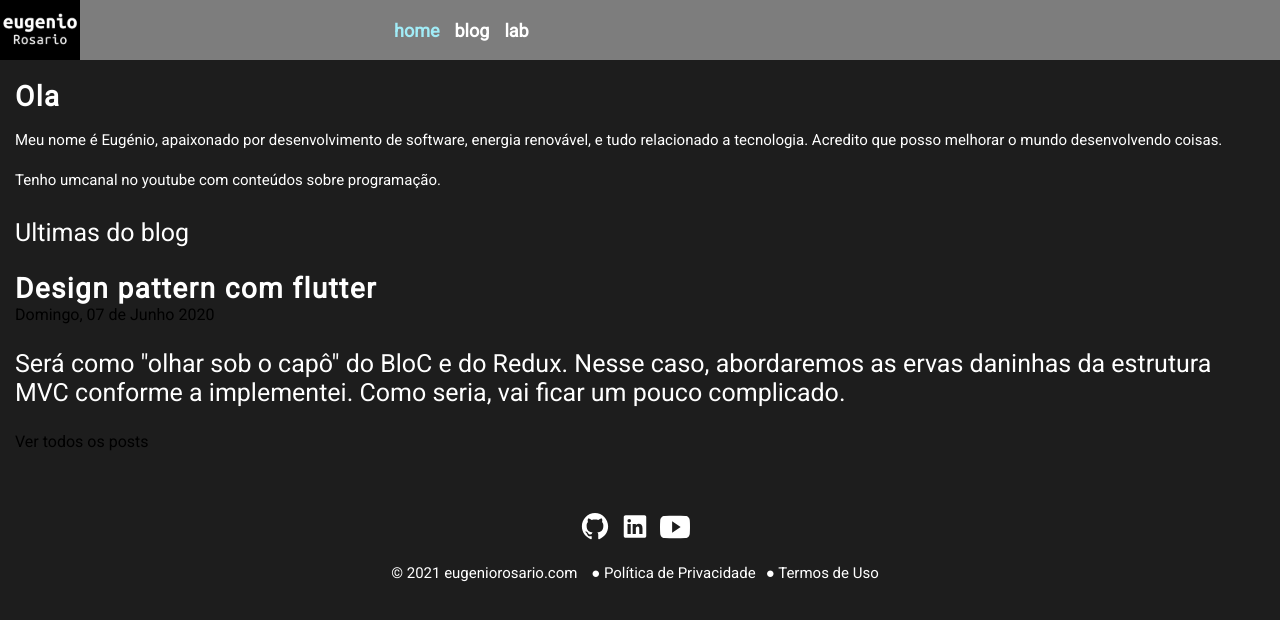
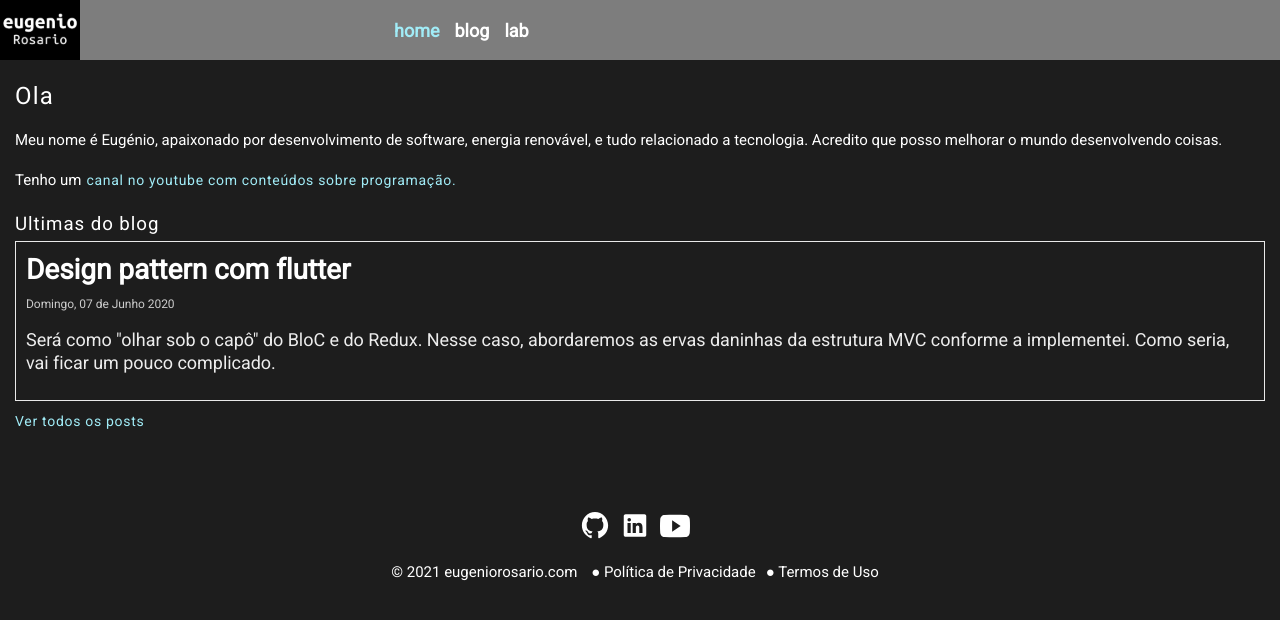
Before and after one commit to MrRosario/erblog, a Next.js app: page / in a window 1280 px wide. Shown: the top 620 px of the page. Built offline with nearby package versions, Linux system fonts and the light colour scheme.

Commit message:
chore: BEM pattern

```diff
--- a/styles/globals.css
+++ b/styles/globals.css
@@ -15,20 +15,15 @@ a {
 * {
   box-sizing: border-box;
 }
-h1, h2{
+h1, h2, h3{
+  font-style: normal;
+  font-weight: 300;
   color: #ffffff;
-  font-size: 28px;
   line-height: 33px;
   letter-spacing: 0.05em;
   margin: 0;
 }
-h3{
-  font-style: normal;
-  font-weight: 300;
-  font-size: 25px;
-  line-height: 29px;
-  color: #FFFFFF;
-}
+
 p{
   color: #ffffff;
   font-size: 15px;
@@ -44,9 +39,10 @@ p{
 
 /*****PAGINA HOME******/
 
-.introduction .linkToYT{ margin-left: 5px;}
-.introduction .linkToYT,
-.seeMorePostsLink{
+.introduction .btn-view-more{
+  margin-left: 5px;
+}
+.btn-view-more{
   font-weight: 500;
   font-size: 14px;
   line-height: 16px;
@@ -54,8 +50,7 @@ p{
   color: #A1ECF7;
   margin-bottom: 10px;
 }
-
-.recentPosts{
+.recent-posts{
   padding-bottom: 20px;
 }
 
@@ -90,20 +85,19 @@ footer a {
   padding: 10px;
   color: #ffffff;
 }
-.post img,
-.post .featured_image{
+.post__content img{
  width: 100%;
  height: auto;
 }
 
-.post p {
+/* .post__content p {
   color: #ffffff;
 }
-.post h1,
-.post h2 {
+.post__content h1,
+.post__content h2 {
   color: #ffffff;
-}
-.post pre {
+} */
+.post__content pre {
   display: block;
   padding: 10px;
   margin: 0 0 28px;
@@ -115,10 +109,57 @@ footer a {
   border-radius: 4px;
   -webkit-font-smoothing: initial;
 }
-.post pre code{
+.post__content pre code{
   white-space: pre-wrap;
   display: block;
   overflow-x: auto;
   padding: 0.5em;
   color: #383a42;
 }
+
+/****Cards****/
+
+.card{
+  display: block;
+  width: 100%;
+  max-height: 330px;
+  background: #1D1D1D;
+  border: 0.5px solid rgba(255, 255, 255, 0.9);
+  position: relative;
+  color: #CBCBCB;
+  font-weight: 300;
+  padding: 10px;
+  margin-bottom: 10px;
+  cursor: pointer;
+}
+.card:active{
+  border: 1px solid #17ceeb;
+}
+.card__title{
+  font-weight: bold;
+  font-size: 28px;
+  margin-bottom: 5px;
+  letter-spacing: -0.04px;
+  line-height: 1.3em;
+}
+.card__time{
+  font-size: 12px;
+  letter-spacing: -0.04px;
+  line-height: 1.3em;
+}
+.card__description{
+  font-size: 18px;
+  margin: 15px 0;
+  font-weight: normal;
+  color: #ededed;
+  letter-spacing: -0.04px;
+  line-height: 1.3em;
+}
+.card__tags{
+  font-size: 14px;
+  line-height: 16px;
+  letter-spacing: 0.1em;
+  margin-bottom: 10px;
+  position: absolute;
+  bottom: 0;
+}
```
Also changed, not shown: styles/BlogCard.module.css (deleted, +0 -48 lines).
